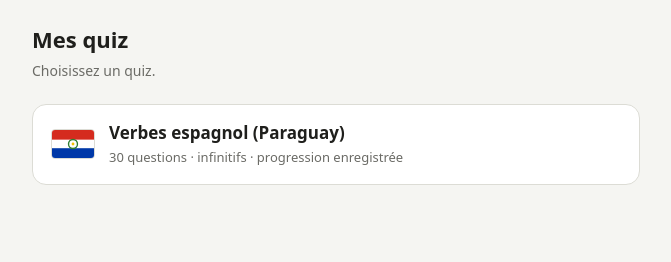
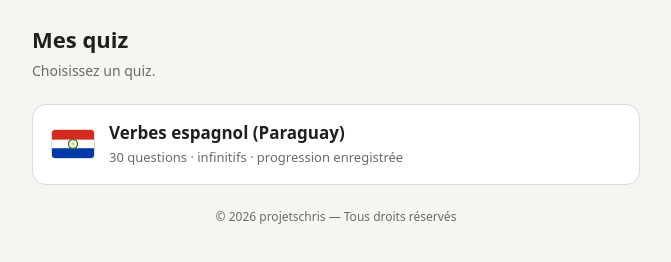
Before and after one commit to projetschris/quiz-espagnol, a plain HTML site: page index.html in a window 1280 px wide. Shown: the whole page, without its empty margins (304-975 px from the left). Drawn offline with Linux system fonts and the light colour scheme.

Commit message:
Add footer to index.html with copyright notice

```diff
--- a/index.html
+++ b/index.html
@@ -18,6 +18,7 @@ p.sub{color:var(--muted);font-size:14px;margin:0 0 24px}
 .quiz svg{width:44px;height:30px;flex:none;border-radius:4px;border:1px solid var(--border)}
 .quiz b{display:block;font-size:17px;font-weight:600}
 .quiz span{font-size:13px;color:var(--muted)}
+.foot{margin:24px 0 0;text-align:center;font-size:12px;color:var(--muted)}
 </style>
 </head>
 <body>
@@ -28,6 +29,7 @@ p.sub{color:var(--muted);font-size:14px;margin:0 0 24px}
 <svg viewBox="0 0 30 20" aria-hidden="true"><rect width="30" height="7" fill="#D52B1E"/><rect y="7" width="30" height="6" fill="#FFFFFF"/><rect y="13" width="30" height="7" fill="#0038A8"/><circle cx="15" cy="10" r="3.2" fill="none" stroke="#2E7D32" stroke-width="1"/><circle cx="15" cy="10" r="1" fill="#F2C200"/></svg>
 <div><b>Verbes espagnol (Paraguay)</b><span>30 questions · infinitifs · progression enregistrée</span></div>
 </a>
+<p class="foot">© 2026 projetschris — Tous droits réservés</p>
 </main>
 </body>
 </html>
```
